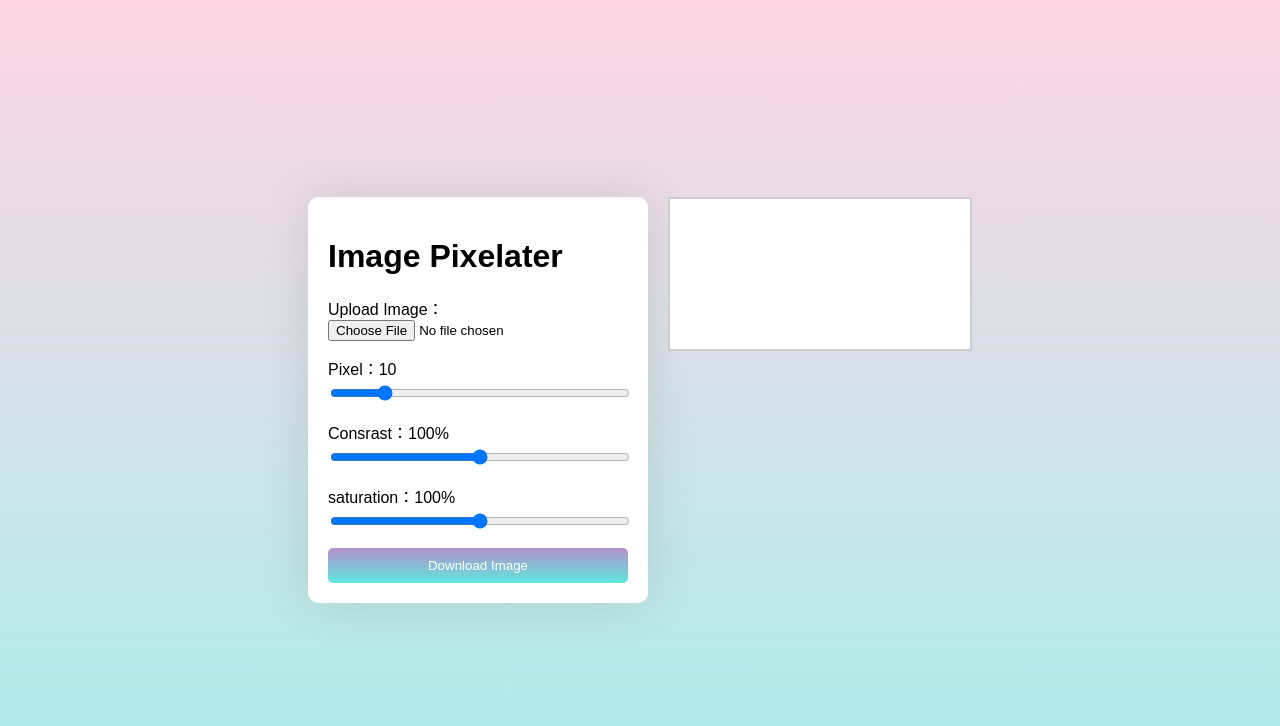
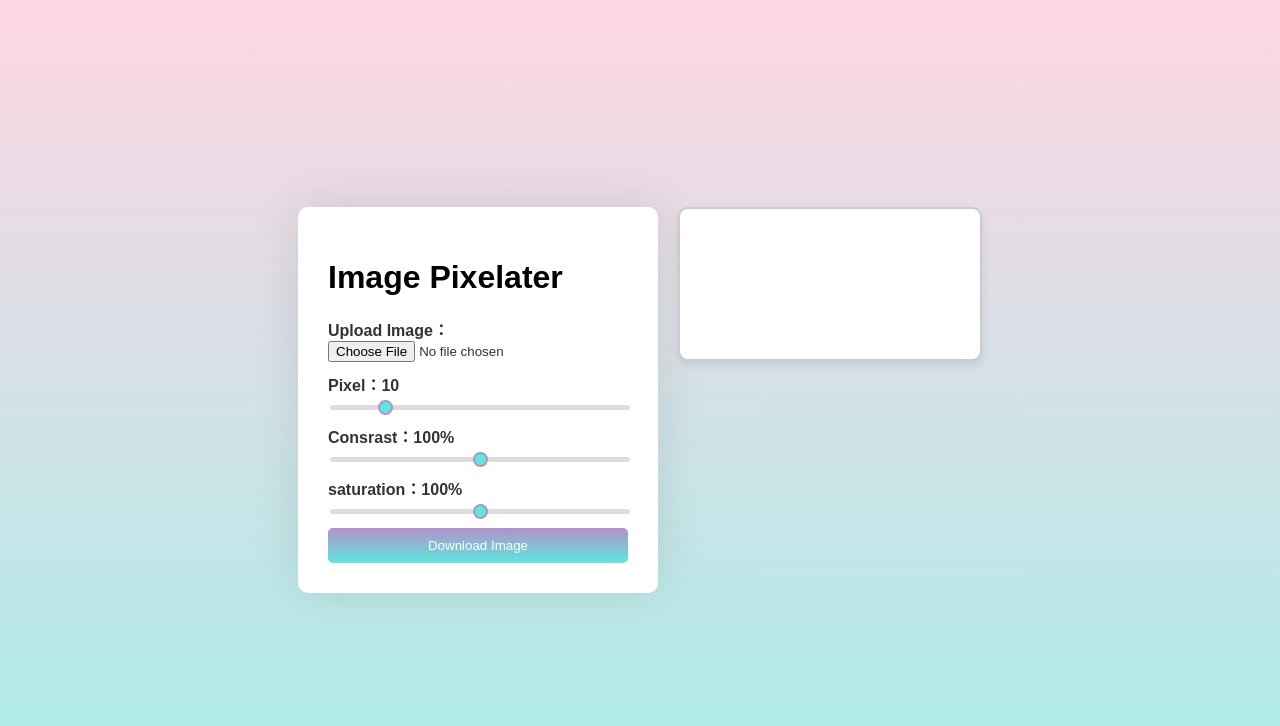
Before and after one commit to Gamerhsu/pixelate-image, a plain HTML site: page index.html in a window 1280 px wide. Drawn offline with Linux system fonts and the light colour scheme.

Commit message:
Update styles.css

```diff
--- a/styles.css
+++ b/styles.css
@@ -6,15 +6,22 @@ body {
     display: flex;
     justify-content: center;
     align-items: center;
-    height: 100vh;
+    min-height: 100vh; /* 確保背景覆蓋整個視窗 */
     background-image: linear-gradient(to top, #a8edea 0%, #fed6e3 100%);
+    background-size: cover; /* 確保背景覆蓋整個畫面 */
+    background-attachment: fixed; /* 背景固定不隨滾動移動 */
+    background-color: #f0f8ff; /* 設置漸變的備選顏色 */
 }
 
 /* 主容器 */
 .container {
     display: flex; /* 左右佈局 */
     gap: 20px; /* 左右間距 */
-    align-items: flex-start;
+    align-items: flex-start; /* 元素對齊頂部 */
+    flex-wrap: wrap; /* 小螢幕時，內容換行 */
+    padding: 20px; /* 增加內邊距 */
+    max-width: 1200px; /* 最大寬度 */
+    margin: auto; /* 水平居中 */
 }
 
 /* 左側：數值調整區 */
@@ -23,20 +30,53 @@ body {
     padding: 20px;
     border-radius: 10px;
     box-shadow: 0 0 50px rgba(0, 0, 0, 0.1);
-    width: 300px;
+    width: 100%;
+    max-width: 300px; /* 限制最大寬度 */
     text-align: left;
+    transition: transform 0.2s ease; /* 添加交互動畫 */
 }
 
+/* 滑桿標籤與滑桿之間的樣式 */
 .controls label {
     display: block;
-    margin-bottom: 15px;
+    margin-bottom: 10px; /* 縮小間距 */
+    font-weight: bold; /* 突出標籤文字 */
+    color: #333; /* 深色文字 */
 }
 
 .controls input[type="range"] {
-    width: 100%;
+    width: 100%; /* 滑桿全寬 */
     margin-top: 5px;
+    appearance: none; /* 去除默認樣式 */
+    height: 5px;
+    background: #ddd;
+    border-radius: 5px;
+    outline: none;
+    transition: background 0.3s;
 }
 
+/* 滑桿滑塊樣式 */
+.controls input[type="range"]::-webkit-slider-thumb {
+    appearance: none;
+    width: 15px;
+    height: 15px;
+    background: #5ee7df;
+    border: 2px solid #b490ca;
+    border-radius: 50%; /* 滑塊圓形 */
+    cursor: pointer;
+    transition: background 0.3s;
+}
+
+.controls input[type="range"]::-webkit-slider-thumb:hover {
+    background: #30cfd0; /* 滑塊懸停顏色 */
+}
+
+/* 滑桿懸停效果 */
+.controls input[type="range"]:hover {
+    background: #bbb;
+}
+
+/* 按鈕樣式 */
 .controls button {
     width: 100%;
     padding: 10px;
@@ -45,17 +85,56 @@ body {
     border: none;
     border-radius: 5px;
     cursor: pointer;
+    transition: background 0.3s ease, transform 0.2s ease; /* 添加動畫效果 */
 }
 
 .controls button:hover {
     background-image: linear-gradient(to top, #30cfd0 0%, #330867 100%);
+    transform: scale(1.05); /* 放大按鈕 */
 }
 
 /* 右側：畫布 */
 canvas {
     border: 2px solid #ccc;
     background-color: #fff;
-    max-width: 800px;
+    max-width: 100%; /* 畫布寬度適應容器 */
     max-height: 800px;
     object-fit: contain; /* 保持原始圖片比例 */
+    border-radius: 10px;
+    box-shadow: 0 4px 10px rgba(0, 0, 0, 0.1); /* 添加陰影 */
+    transition: transform 0.3s ease; /* 畫布動畫效果 */
 }
+
+/* 當滑鼠懸停在畫布上時 */
+canvas:hover {
+    transform: scale(1.02); /* 畫布稍微放大 */
+}
+
+/* 響應式設計：小螢幕調整 */
+@media (max-width: 768px) {
+    .container {
+        flex-direction: column; /* 垂直排列 */
+        align-items: center; /* 內容居中 */
+    }
+
+    .controls {
+        max-width: 100%; /* 占滿容器寬度 */
+        margin-bottom: 20px; /* 與畫布之間的間距 */
+    }
+
+    canvas {
+        max-width: 100%; /* 畫布在小螢幕時占滿容器 */
+        max-height: auto; /* 自適應高度 */
+    }
+}
+
+/* 響應式設計：大螢幕時調整內邊距與最大寬度 */
+@media (min-width: 1200px) {
+    .controls {
+        padding: 30px;
+    }
+
+    canvas {
+        max-width: 800px;
+    }
+}
```
